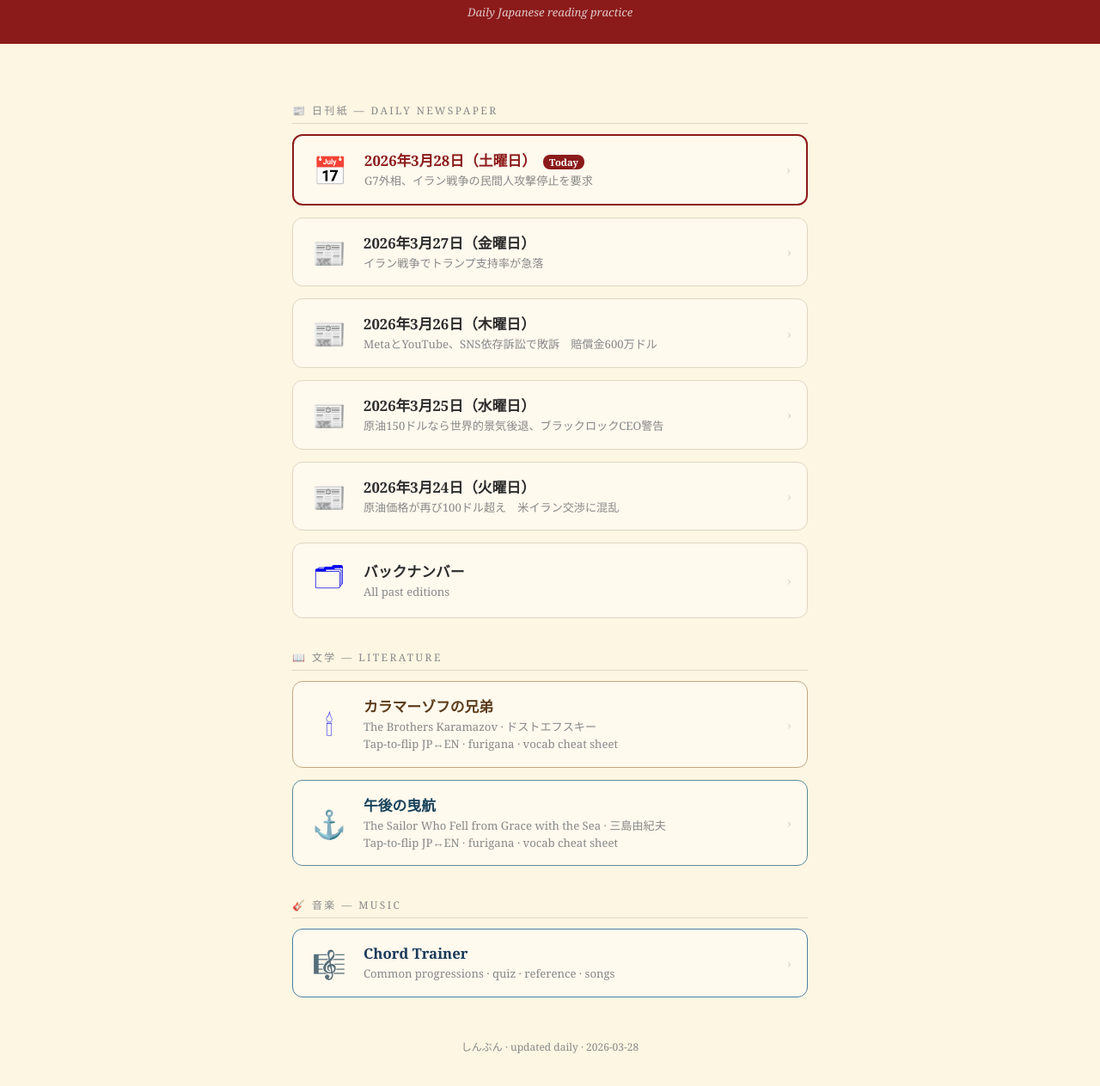
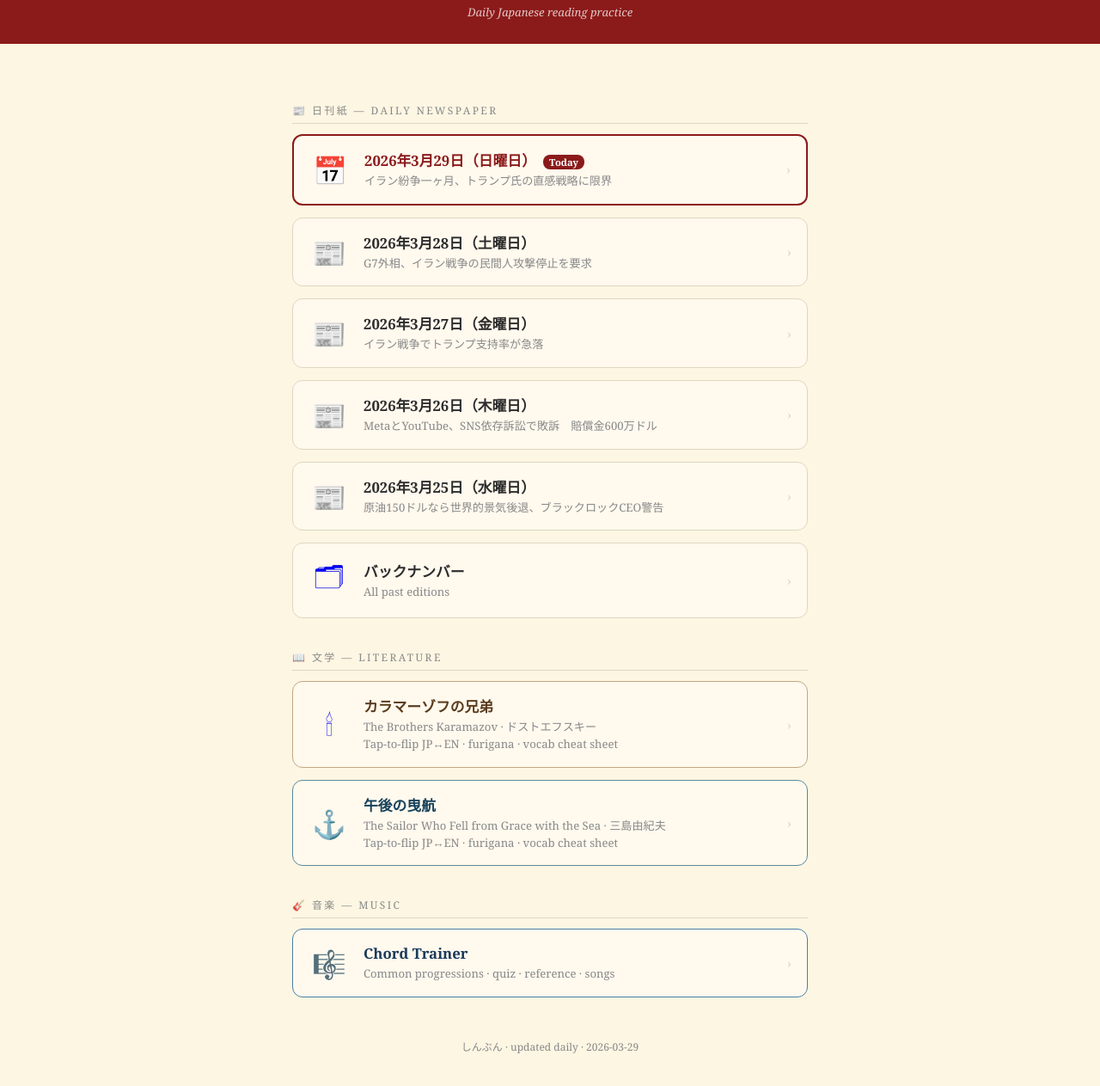
Before and after one commit to mandelmonkey/shinbun, a plain HTML site: page index.html in a window 1280 px wide. Shown: the part 113-1376 px from the top of the page at 86% size. Drawn offline with Linux system fonts and the light colour scheme.

Commit message:
📰 Update homepage — 2026-03-29

```diff
--- a/index.html
+++ b/index.html
@@ -43,11 +43,21 @@
 <div class="content">
   <div class="section-label">📰 日刊紙 — Daily Newspaper</div>
 
-  <a class="card today" href="/shinbun/2026-03-28.html">
+  <a class="card today" href="/shinbun/2026-03-29.html">
     <div class="card-inner">
       <div class="card-icon">📅</div>
       <div class="card-text">
-        <div class="card-title">2026年3月28日（土曜日）<span class="today-badge">Today</span></div>
+        <div class="card-title">2026年3月29日（日曜日）<span class="today-badge">Today</span></div>
+        <div class="card-sub">イラン紛争一ヶ月、トランプ氏の直感戦略に限界</div>
+      </div>
+      <div class="card-arrow">›</div>
+    </div>
+  </a>
+  <a class="card" href="/shinbun/2026-03-28.html">
+    <div class="card-inner">
+      <div class="card-icon">📰</div>
+      <div class="card-text">
+        <div class="card-title">2026年3月28日（土曜日）</div>
         <div class="card-sub">G7外相、イラン戦争の民間人攻撃停止を要求</div>
       </div>
       <div class="card-arrow">›</div>
@@ -79,16 +89,6 @@
       <div class="card-text">
         <div class="card-title">2026年3月25日（水曜日）</div>
         <div class="card-sub">原油150ドルなら世界的景気後退、ブラックロックCEO警告</div>
-      </div>
-      <div class="card-arrow">›</div>
-    </div>
-  </a>
-  <a class="card" href="/shinbun/2026-03-24.html">
-    <div class="card-inner">
-      <div class="card-icon">📰</div>
-      <div class="card-text">
-        <div class="card-title">2026年3月24日（火曜日）</div>
-        <div class="card-sub">原油価格が再び100ドル超え　米イラン交渉に混乱</div>
       </div>
       <div class="card-arrow">›</div>
     </div>
@@ -136,6 +136,6 @@
     </div>
   </a>
 </div>
-<footer>しんぶん · updated daily · 2026-03-28</footer>
+<footer>しんぶん · updated daily · 2026-03-29</footer>
 </body>
 </html>
```
